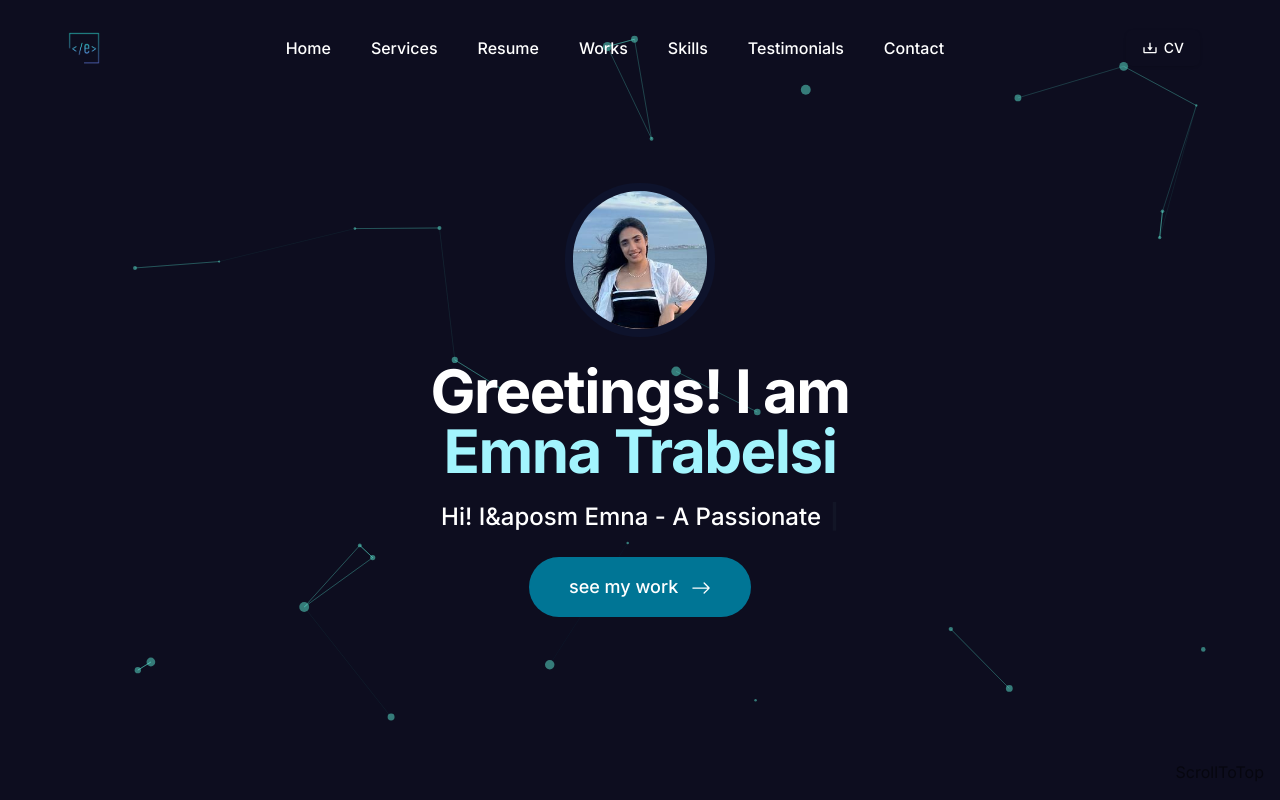
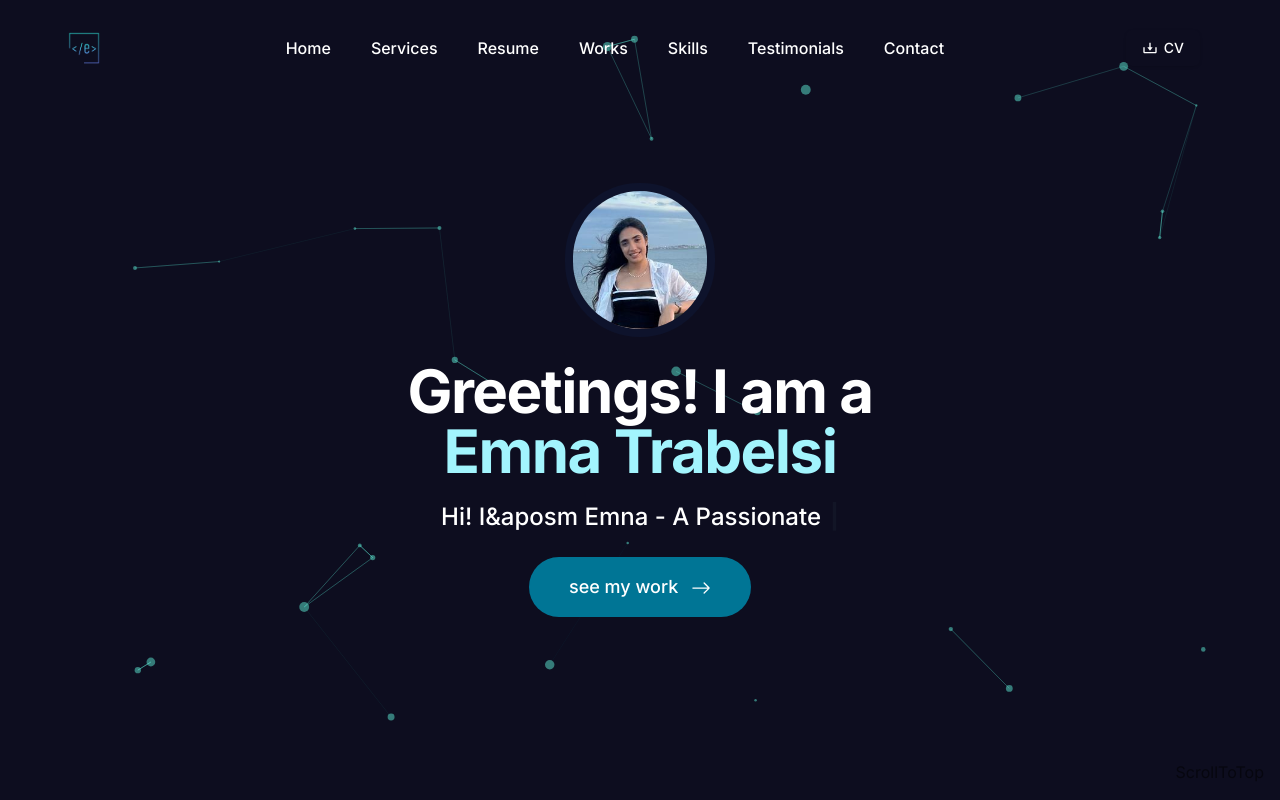
Before and after one commit to emnaCodes/portfolio, a Next.js app: page / in a window 1280 px wide. Shown: the top 800 px of the page. Built offline with nearby package versions, Linux system fonts and the light colour scheme.

Commit message:
update 2

```diff
--- a/components/Home/Hero/Hero.tsx
+++ b/components/Home/Hero/Hero.tsx
@@ -20,7 +20,7 @@ const Hero = () => {
         data-aos="fade-up"
         />
         <h1 data-aos="fade-up" data-aos-delay="200" className='text-2xl sm:text-4xl md:text-5xl lg:text-6xl mt-6 text-center font-bold -tracking-wide'>
-          Greetings! I am
+          Greetings! I am a
           <br /><span className='text-cyan-200'> Emna Trabelsi  </span>
 
         </h1>
```
